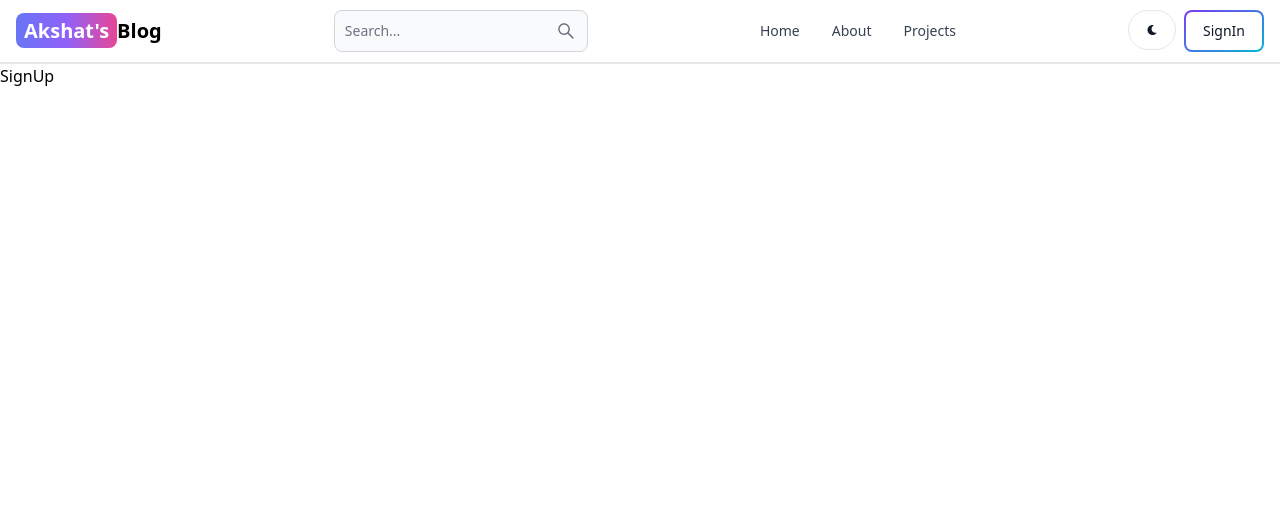
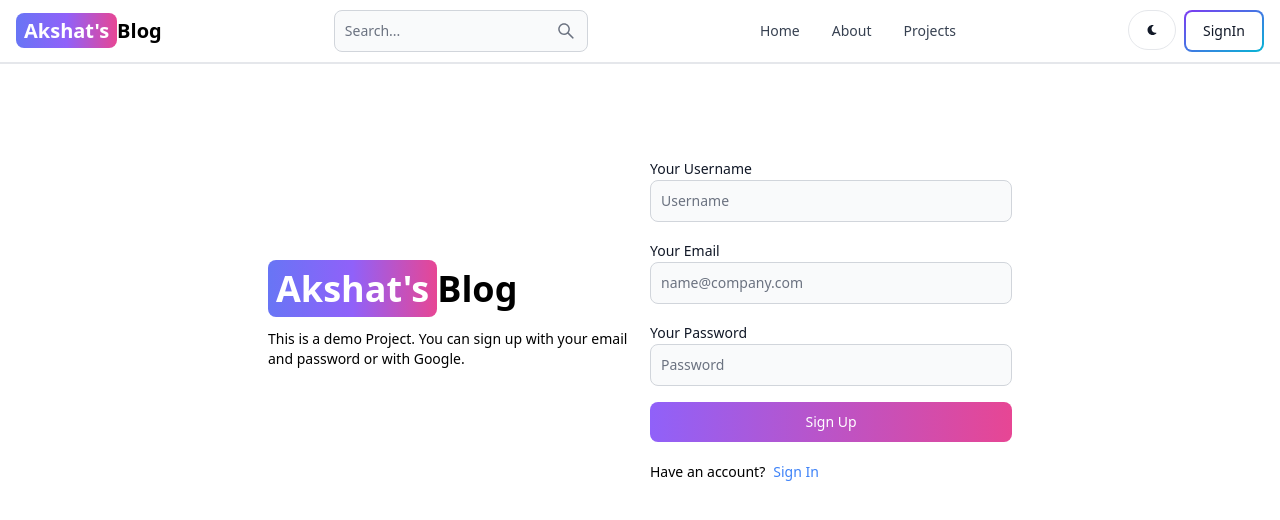
Before and after one commit to Akshat20042/BlogSite, a React (Vite) app in the folder BlogFront/: page /sign-up in a window 1280 px wide. Shown: the top 520 px of the page. Built offline with nearby package versions, Linux system fonts and the light colour scheme.

Commit message:
create signup page ui

```diff
--- a/BlogFront/src/Pages/SignUp.jsx
+++ b/BlogFront/src/Pages/SignUp.jsx
@@ -1,7 +1,58 @@
-import React from 'react'
+import { Button, Label, TextInput } from "flowbite-react";
+import React from "react";
+import { Link } from "react-router-dom";
 
 export default function SignUp() {
   return (
-    <div>SignUp</div>
-  )
+    <div className="min-h-screen mt-20 ">
+      <div className="flex p-3 max-w-3xl mx-auto flex-col md:flex-row md:items-center gap-5">
+        {/* left */}
+        <div className="flex-1">
+          <Link to="/" className=" font-bold dark:text-white text-4xl ">
+            <span
+              className="px-2 py-1 bg-gradient-to-r from-indigo-500
+          via-purple-500 to-pink-500 rounded-lg text-white"
+            >
+              Akshat's
+            </span>
+            Blog
+          </Link>
+          <p className="text-sm mt-5">
+            This is a demo Project. You can sign up with your email and password
+            or with Google.
+          </p>
+        </div>
+        {/* right */}
+        <div className="flex-1">
+          <form className="flex flex-col gap-4">
+            <div>
+              <Label value="Your Username" />
+              <TextInput type="text" placeholder="Username" id="username" />
+            </div>
+            <div>
+              <Label value="Your Email" />
+              <TextInput
+                type="text"
+                placeholder="name@company.com"
+                id="email"
+              />
+            </div>
+            <div>
+              <Label value="Your Password" />
+              <TextInput type="text" placeholder="Password" id="password" />
+            </div>
+            <Button gradientDuoTone="purpleToPink" type="submit">
+              Sign Up
+            </Button>
+          </form>
+          <div className="flex gap-2 text-sm mt-5">
+            <span>Have an account?</span>
+            <Link to="/sign-in" className="text-blue-500">
+              Sign In
+            </Link>
+          </div>
+        </div>
+      </div>
+    </div>
+  );
 }
```
